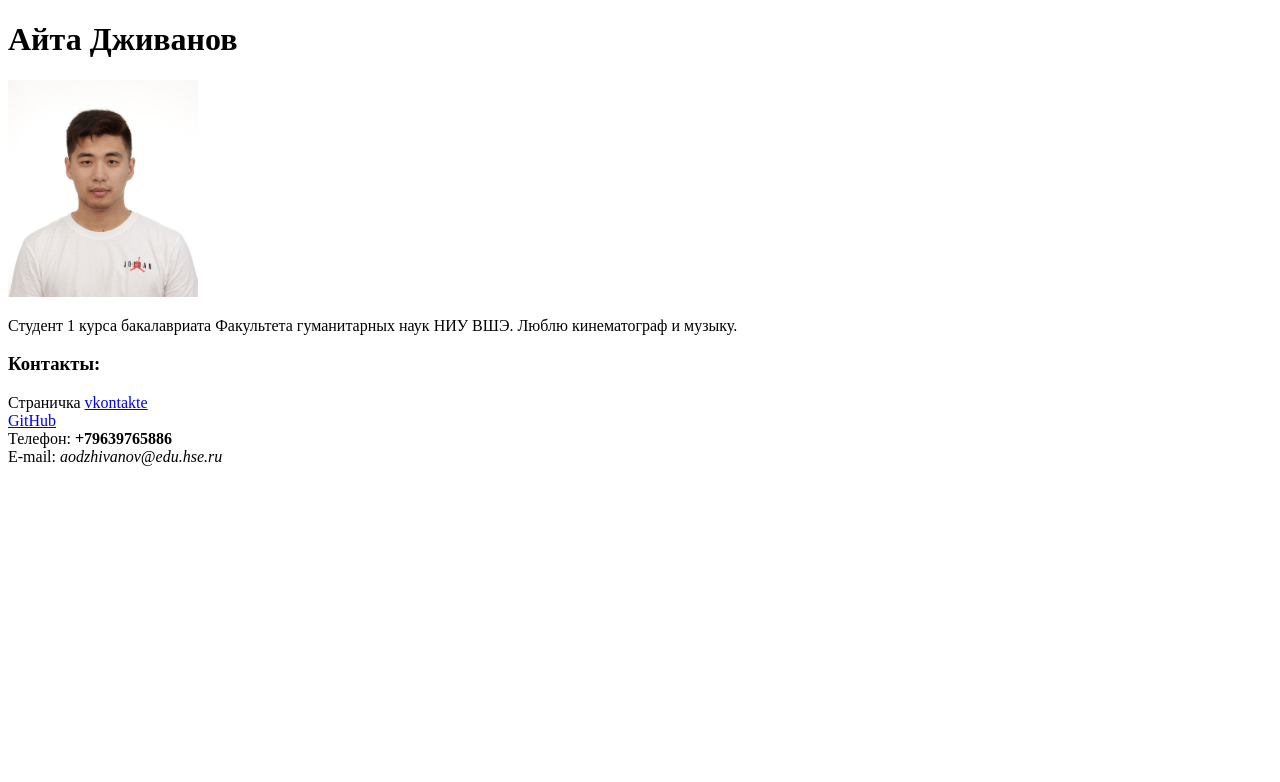
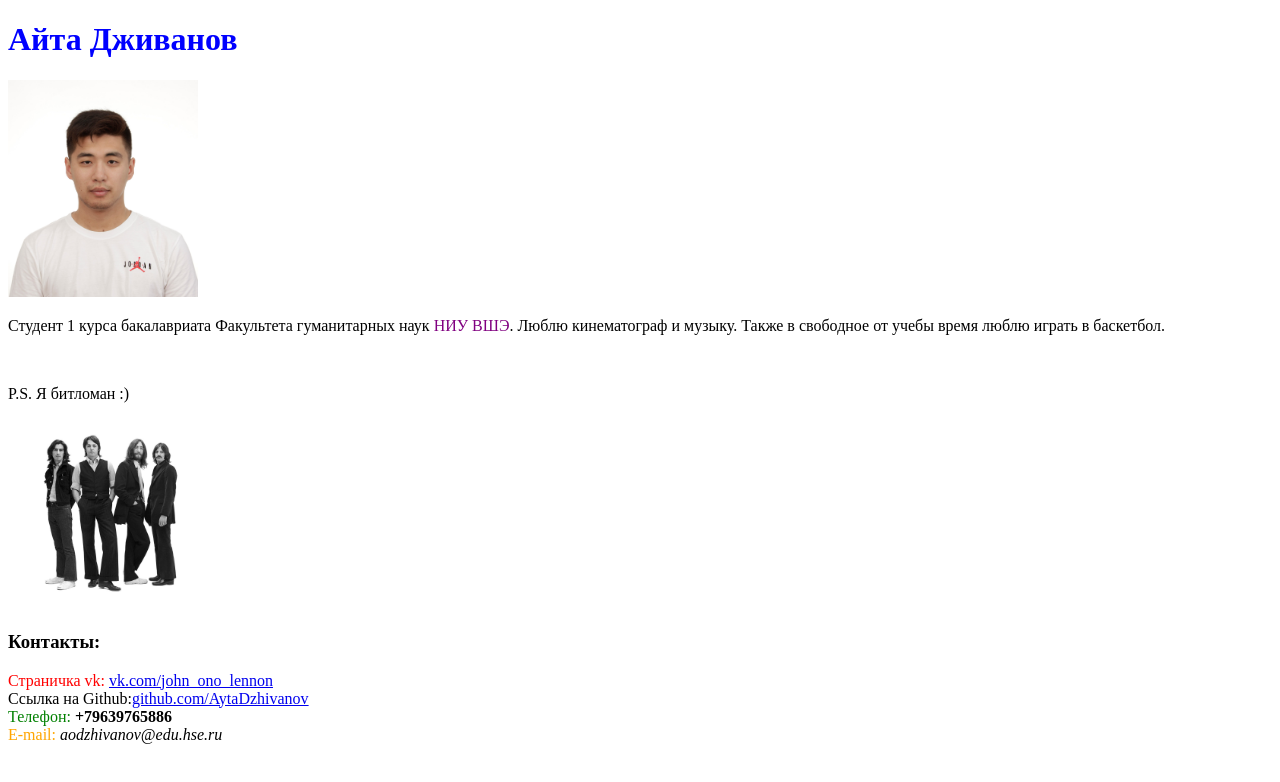
Before and after one commit to AytaDzhivanov/AytaDzhivanov.github.io, a plain HTML site: page index.html in a window 1280 px wide. Drawn offline with Linux system fonts and the light colour scheme.

Commit message:
Старался сделать дополнительное оформление

```diff
--- a/index.html
+++ b/index.html
@@ -5,17 +5,21 @@
   <title>Моя личная страничка</title>
  </head>
  <body>
-  <left><h1>Айта Дживанов</h1></left>
+  <left><h1><font color="blue">Айта Дживанов</font></h1></left>
   <left><img alt="Это я" width="15%" src="me.jpg"></left>
   <br/>
-  <p>Студент 1 курса бакалавриата Факультета гуманитарных наук НИУ ВШЭ. Люблю кинематограф и музыку.</p>
+  <p>Студент 1 курса бакалавриата Факультета гуманитарных наук <font color="purple">НИУ ВШЭ</font>. Люблю кинематограф и музыку. Также в свободное от учебы время люблю играть в баскетбол.</p>
+  <br/>
+  <p>P.S. Я битломан :)</p>
+  <left><img alt="The Beatles" width="15%" src="beatles.jpg"</left>
+  <br/>
   <h3>Контакты:</h3>
-  Страничка <a href=https://vk.com/john_ono_lennon/>vkontakte</a>
+  <font color="red">Страничка vk:</font> <a href=https://vk.com/john_ono_lennon/>vk.com/john_ono_lennon</a>
   <br/>
-  <a href=https://github.com/AytaDzhivanov>GitHub</a>
+  Ссылка на Github:<a href=https://github.com/AytaDzhivanov>github.com/AytaDzhivanov</a>
   <br/>
-  Телефон: <b>+79639765886</b>
+  <font color="green">Телефон:</font> <b>+79639765886</b>
   <br/>
-  E-mail: <i>aodzhivanov@edu.hse.ru</i>
+  <font color="orange">E-mail:</font> <i>aodzhivanov@edu.hse.ru</i>
  </body>
 </html>
```
Also changed, not shown: beatles.jpg (added).
